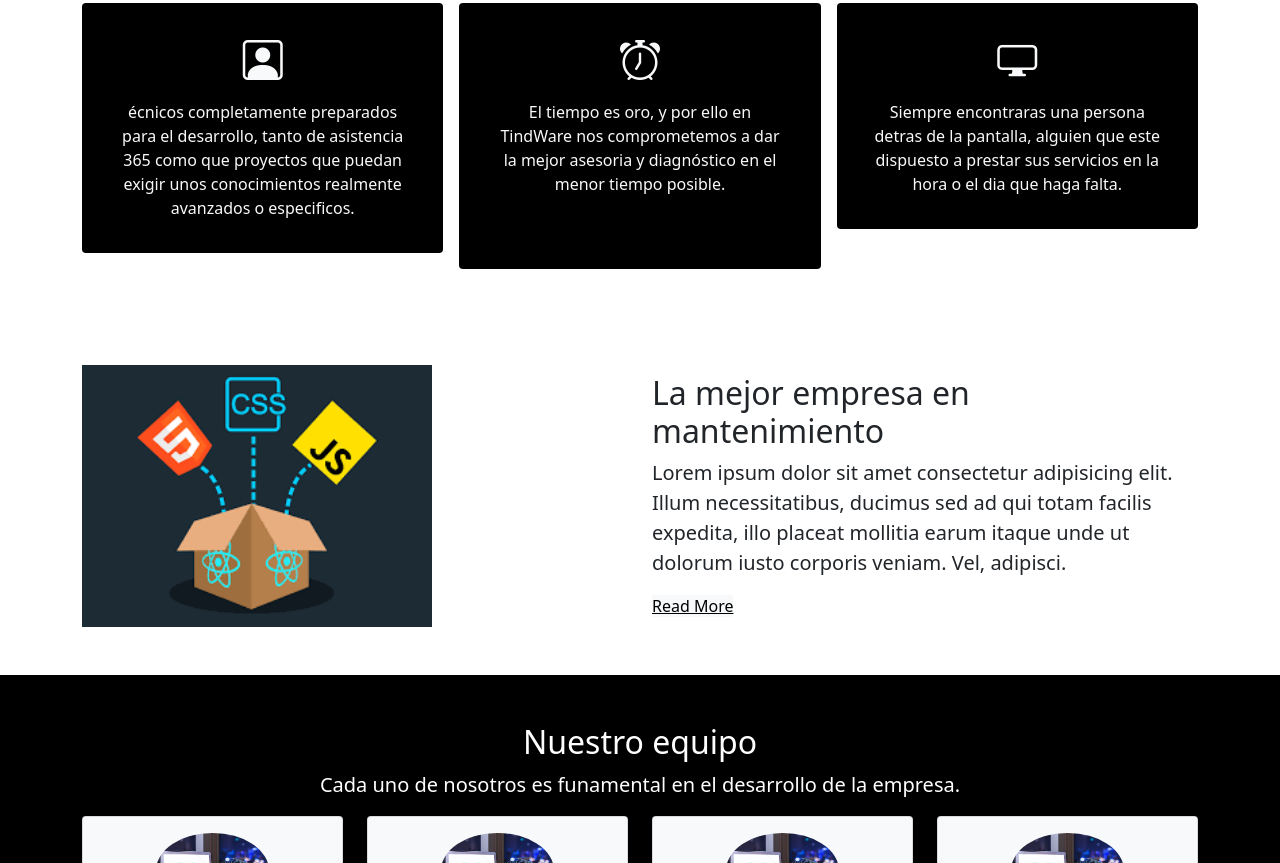
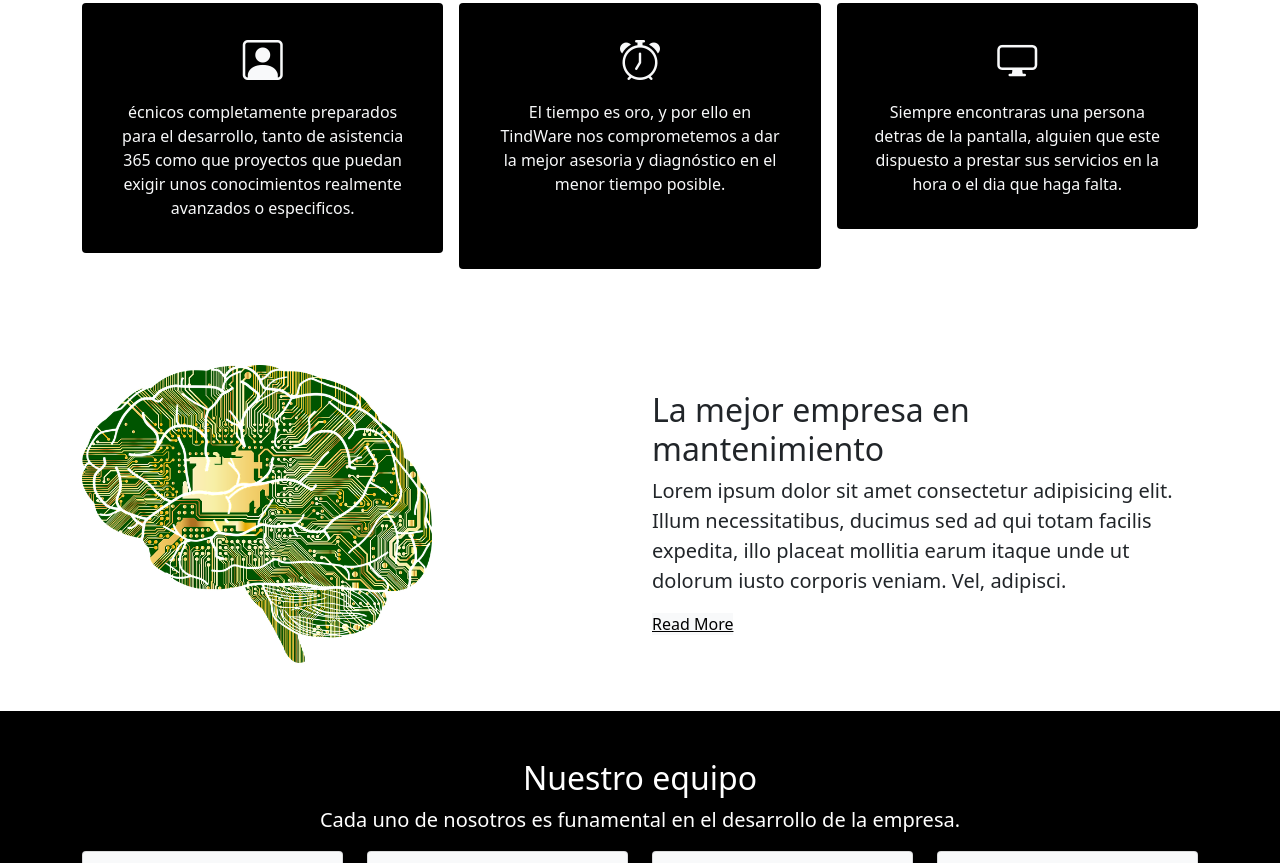
Before and after one commit to Doomzxz/bootstrap-tindware, a plain HTML site: page index.html in a window 1280 px wide. Shown: the part 415-1278 px from the top of the page. Drawn offline with nearby package versions, Linux system fonts and the light colour scheme.

Commit message:
cambios en index

```diff
--- a/index.html
+++ b/index.html
@@ -123,10 +123,11 @@
 
         <div class="row align-items-center justify-content-between">
             <div class="col-md">
-                <img src="imagen2.png" class="img-fluid align" width="350">
+                <img src="foto.png" class="img-fluid align" width="350">
             </div>
             <div class="col-md">
                 <h2>La mejor empresa en mantenimiento</h2>
+
                 <p class="lead">
                     Lorem ipsum dolor sit amet consectetur adipisicing elit. Illum necessitatibus, ducimus sed ad qui totam facilis expedita,
                     illo placeat mollitia earum itaque unde ut dolorum iusto corporis veniam. Vel, adipisci.
@@ -134,10 +135,7 @@
                 <a href="qs.html" class="btn-light mt-3">
                     <i class="bi "></i>Read More</a>
             </div>
-
-
         </div>
-
     </div>
 </section>
 <!--FAQ-->
@@ -236,10 +234,8 @@
 
                     </i></a>
                 </div>
-
             </div>
         </div>
-
         </div>
     </div>
 </section>
```
Also changed, not shown: foto.png (added).
